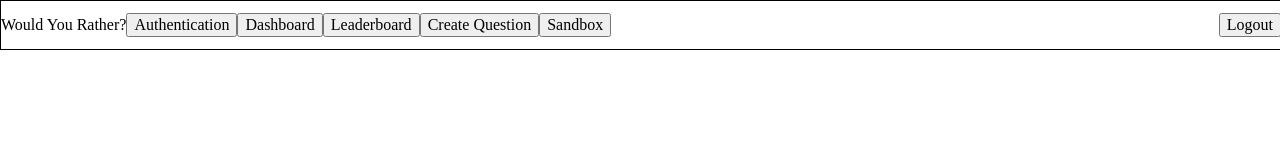
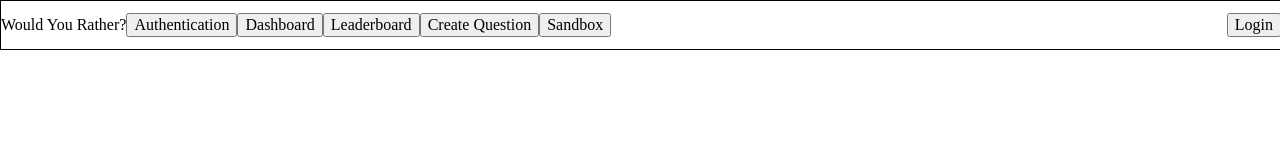
Before and after one commit to thejoshcooter/u-would-you-rather, a React (Create React App) app: page / in a window 1280 px wide. Shown: the top 160 px of the page. Built offline with nearby package versions, Linux system fonts and the light colour scheme.

Commit message:
fix main menu to properly render login/logout button based on authentication status

```diff
--- a/src/components/MainMenu.js
+++ b/src/components/MainMenu.js
@@ -1,4 +1,4 @@
-import React from 'react'
+import React, { useEffect } from 'react'
 import { useSelector } from 'react-redux'
 import styled from 'styled-components'
 import { Link, useHistory } from 'react-router-dom'
@@ -6,6 +6,10 @@ import { Link, useHistory } from 'react-router-dom'
 const MainMenu = () => {
     const history = useHistory()
     const auth = useSelector((state) => state.auth)
+
+    useEffect(() => {
+        console.log('*** MAIN MENU MOUNTED ***')
+    }, [])
 
     const onLogout = () => {
         localStorage.clear()
@@ -26,10 +30,18 @@ const MainMenu = () => {
                     <Link to='/sandbox'><button>Sandbox</button></Link>
                 </Nav>
 
-                <Account>
-                    <h3>{auth.user}</h3>
-                    <button onClick={onLogout}>Logout</button>
-                </Account>
+                {localStorage.getItem('authenticatedUser') && (
+                    <Account>
+                        <h3>{auth.user}</h3>
+                        <button onClick={onLogout}>Logout</button>
+                    </Account>
+                )}
+
+                {!localStorage.getItem('authenticatedUser') && (
+                    <Account>
+                        <button>Login</button>
+                    </Account>
+                )}
             </Container>
         </Menu>
         </>
```
